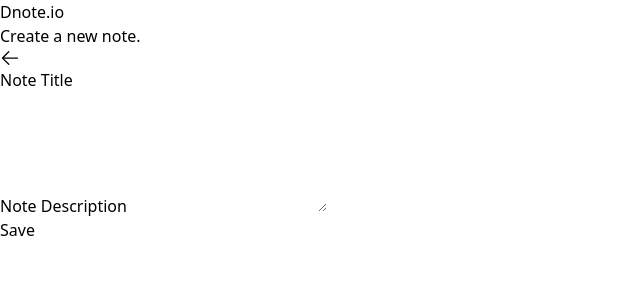
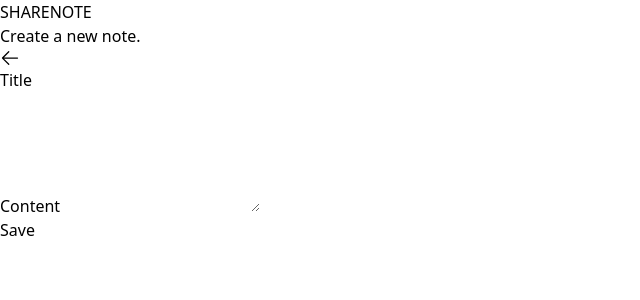
Before and after one commit to kyawzinhein1/Dnote_App, a React (Vite) app: page /create in a window 1280 px wide. Shown: the top 300 px of the page, without its empty margins (0-640 px from the left). Built offline with nearby package versions, Linux system fonts and the light colour scheme.

Commit message:
install formik

```diff
--- a/package.json
+++ b/package.json
@@ -11,6 +11,7 @@
   },
   "dependencies": {
     "@heroicons/react": "^2.1.3",
+    "formik": "^2.4.5",
     "react": "^18.2.0",
     "react-dom": "^18.2.0",
     "react-router-dom": "^6.22.3"
--- a/src/components/Navbar.jsx
+++ b/src/components/Navbar.jsx
@@ -4,7 +4,7 @@
   return (
     <nav className="bg-slate-200">
       <h1 className="text-3xl text-teal-600 font-bold px-10 py-2">
-        <a href="/">Dnote.io</a>
+        <a href="/">SHARENOTE</a>
       </h1>
     </nav>
   );
--- a/src/components/Note.jsx
+++ b/src/components/Note.jsx
@@ -8,7 +8,7 @@
 
 const Note = () => {
   return (
-    <div className="w-2/5 border-t-4 border-t-teal-400 shadow-lg p-3 mt-6 rounded-md">
+    <div className="w-2/5 border-t-4 border-t-teal-400 shadow-lg p-3 mt-6 rounded-md mx-auto">
       <h3 className="text-xl">Lorem ipsum dolor</h3>
       <p className="text-sm">
         Lorem ipsum dolor sit amet consectetur adipisicing elit. Libero sequi
--- a/src/components/NoteForm.jsx
+++ b/src/components/NoteForm.jsx
@@ -1,8 +1,34 @@
 import React from "react";
 import { Link } from "react-router-dom";
 import { ArrowLeftIcon } from "@heroicons/react/24/solid";
+import { Formik, Form, Field } from "formik";
+
+// formik custom error message
+import StyledErrorMessage from "./StyledErrorMessage";
 
 const NoteForm = ({ isCreate }) => {
+  const initialValues = {
+    title: "",
+    content: "",
+  };
+
+  const validate = (values) => {
+    const errors = {};
+
+    if (values.title.trim().length < 10) {
+      errors.title = "Title must have 10 lengths.";
+    }
+
+    if (values.content.trim().length < 10) {
+      errors.content = "Content must have 10 lengths.";
+    }
+
+    return errors;
+  };
+
+  const submitHandler = (values) => {
+    console.log(values);
+  };
   return (
     <section>
       <div className="flex justify-between items-center">
@@ -13,34 +39,46 @@
           <ArrowLeftIcon width={20} />
         </Link>
       </div>
-      <form>
+      <Formik
+        initialValues={initialValues}
+        validate={validate}
+        onSubmit={submitHandler}
+      >
+        <Form>
           <div>
             <label htmlFor="title" className="font-medium block">
-            Note Title
+              Title
             </label>
-          <input
+            <Field
               type="text"
               name="title"
               id="title"
               className="text-lg border-2 border-teal-600 rounded-md py-2 w-full px-2 outline-none"
             />
+            <StyledErrorMessage name="title" />
           </div>
           <div>
             <label htmlFor="title" className="font-medium block">
-            Note Description
+              Content
             </label>
-          <textarea
+            <Field
+              as="textarea"
               rows={5}
               type="text"
-            name="description"
-            id="description"
+              name="content"
+              id="content"
               className="text-lg border-2 border-teal-600 rounded-md py-1 w-full px-2 outline-none"
             />
+            <StyledErrorMessage name="content" />
           </div>
-        <button className="w-full bg-teal-600 font-medium text-white py-2 rounded-md mt-2">
+          <button
+            className="w-full bg-teal-600 font-medium text-white py-2 rounded-md mt-2"
+            type="submit"
+          >
             Save
           </button>
-      </form>
+        </Form>
+      </Formik>
     </section>
   );
 };
--- a/src/components/Plus.jsx
+++ b/src/components/Plus.jsx
@@ -5,7 +5,7 @@
   return (
     <Link
       to={"/create"}
-      className="bg-teal-600 p-2 text-white rounded-full fixed bottom-10 right-10"
+      className="bg-teal-600 p-2 text-white rounded-full absolute bottom-10 right-10"
     >
       <PlusIcon width={30} height={30} />
     </Link>
--- /dev/null
+++ b/src/components/StyledErrorMessage.jsx
@@ -0,0 +1,11 @@
+import { ErrorMessage } from "formik";
+
+const StyledErrorMessage = ({ name }) => {
+  return (
+    <div className="text-red-600 font-mono">
+      <ErrorMessage name={name} />
+    </div>
+  );
+};
+
+export default StyledErrorMessage;
--- a/src/layouts/Main.jsx
+++ b/src/layouts/Main.jsx
@@ -3,7 +3,7 @@
 
 const Main = () => {
   return (
-    <section>
+    <section className='max-w-2xl mx-auto relative h-screen'>
         <Navbar/>
         <Outlet/>
     </section>
```
Also changed, not shown: src/pages/Edit.jsx (+5 -5 lines), 1 other file (tests, documents, lock files or other folders). Lines whose indentation alone changed are shown as unchanged.
